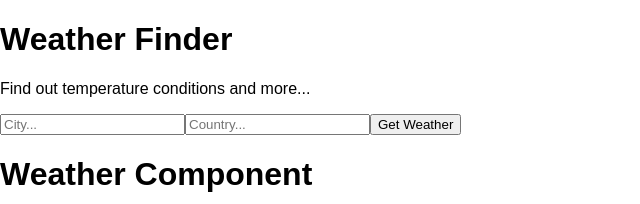
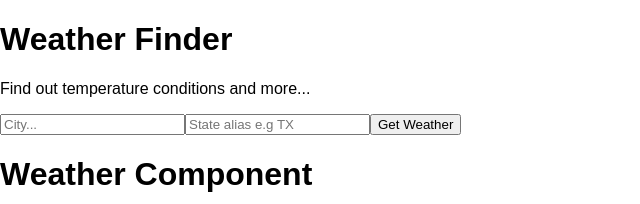
Before and after one commit to judekuti/React-Weather, a React (Create React App) app: page / in a window 1280 px wide. Shown: the top 204 px of the page, without its empty margins (0-640 px from the left). Built offline with nearby package versions, Linux system fonts and the light colour scheme.

Commit message:
Make inputs dynamic

```diff
--- a/src/App.js
+++ b/src/App.js
@@ -11,7 +11,9 @@ class App extends React.Component {
     getWeather = async (e) =>{
         // Prevent full page refresh
         e.preventDefault();
-        const api_call = await fetch(`http://api.wunderground.com/api/${API_Key}/conditions/q/TX/Dallas.json `);
+        const city = e.target.elements.city.value;
+        const state = e.target.elements.state.value;
+        const api_call = await fetch(`http://api.wunderground.com/api/${API_Key}/conditions/q/${state}/${city}.json `);
         const data = await api_call.json();
         console.log(data);
     }
--- a/src/components/Form.js
+++ b/src/components/Form.js
@@ -5,7 +5,7 @@ class Form extends React.Component {
         return (
             <form onSubmit={this.props.getWeather}>
             <input type = "text" name ="city" placeholder ="City..."/>
-            <input type = "text" name ="country" placeholder ="Country..."/>
+            <input type = "text" name ="state" placeholder ="State alias e.g TX"/>
             <button type="submit">Get Weather</button>
             </form>
 
```
